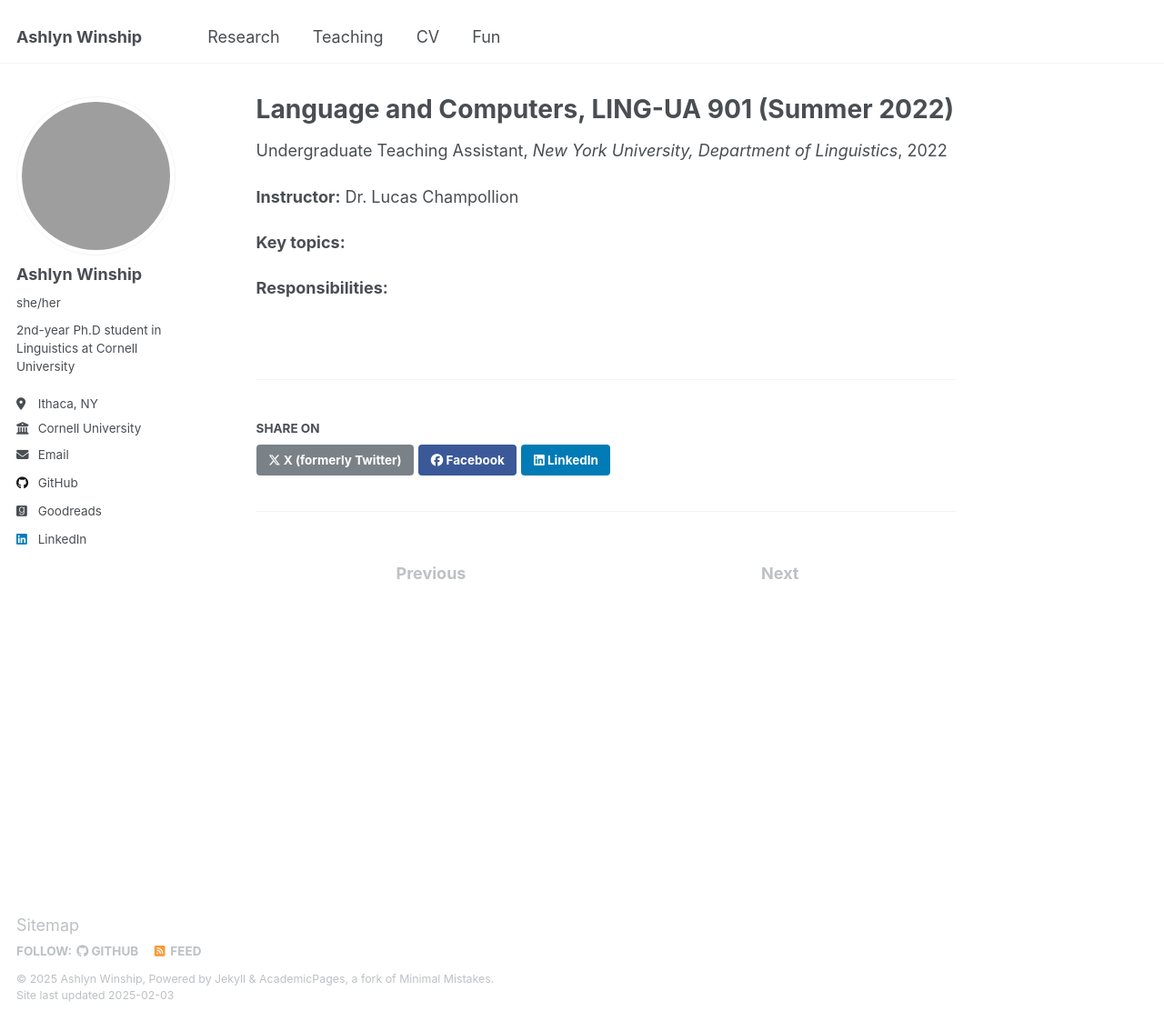
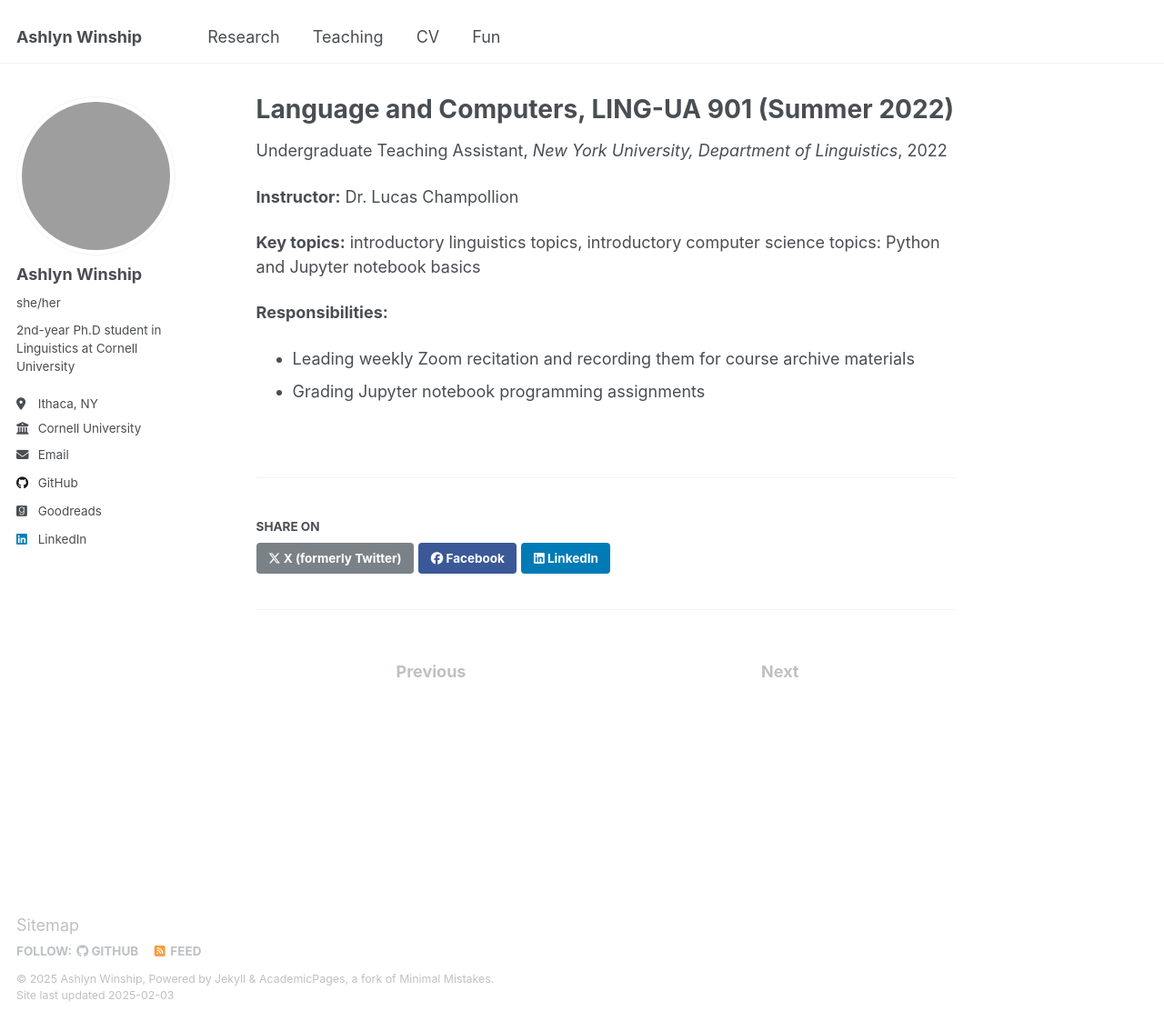
Before and after one commit to ashlynwinship/ashlynwinship.github.io, a Jekyll site: the page built from _teaching/2022_summer_lang-comp.md, in a window 1280 px wide and 1123 px high. Shown: the whole window at 91% size. Built offline with Jekyll 4.4.1, drawn with Linux system fonts in a browser that asks for light colours; grey boxes are pictures that could not be loaded.

Commit message:
Update 2022_summer_lang-comp.md

```diff
--- a/_teaching/2022_summer_lang-comp.md
+++ b/_teaching/2022_summer_lang-comp.md
@@ -10,6 +10,10 @@ location: New York City, NY
 
 <b>Instructor:</b> Dr. Lucas Champollion
 
-<b>Key topics:</b>
+<b>Key topics:</b> introductory linguistics topics, introductory computer science topics: Python and Jupyter notebook basics
 
 <b>Responsibilities:</b>
+<ul>
+  <li>Leading weekly Zoom recitation and recording them for course archive materials</li>
+  <li>Grading Jupyter notebook programming assignments</li>
+</ul>
```
